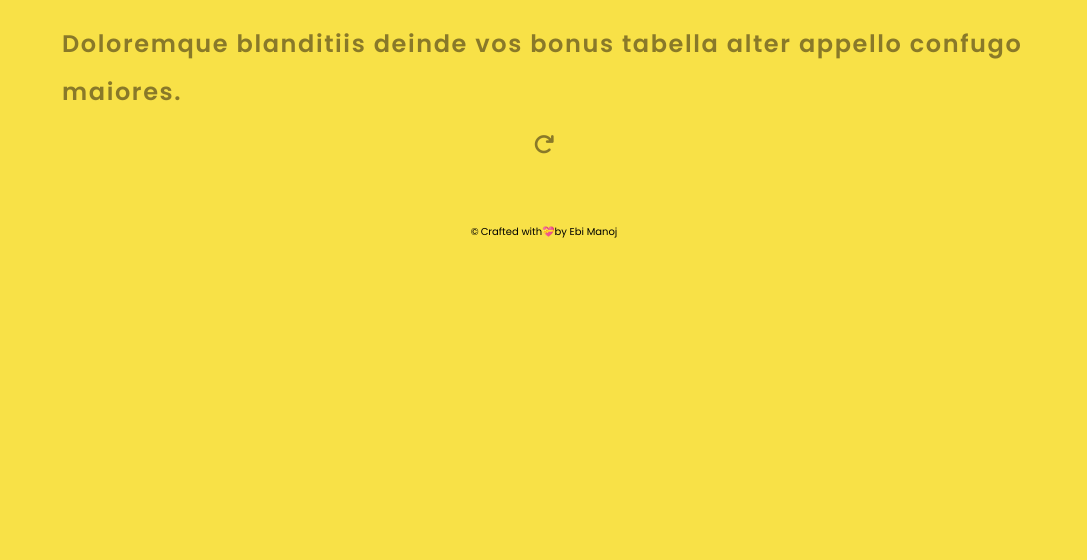
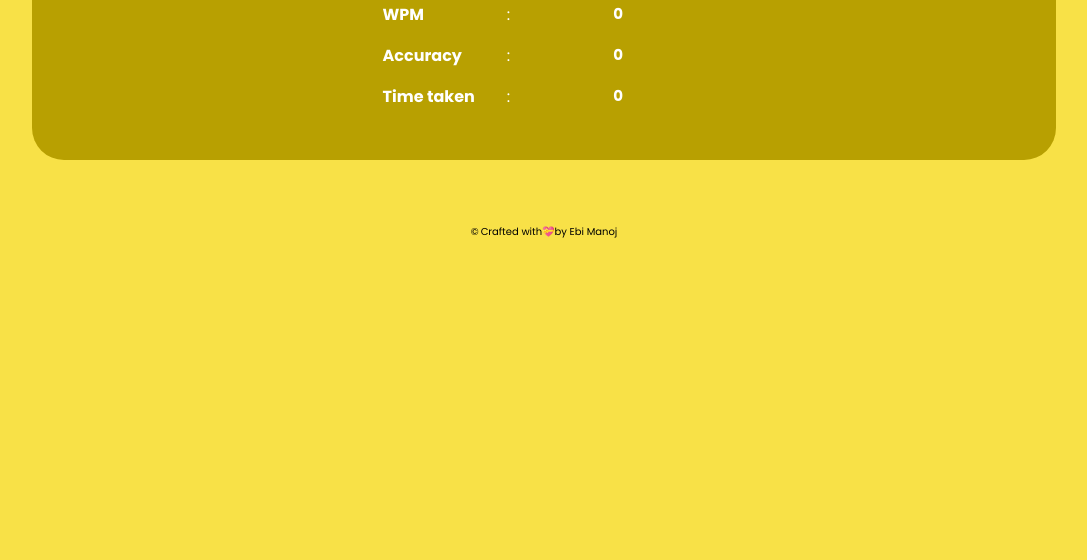
Before and after one commit to Ebi-manoj/TypeSprint, a website built with Vite: page index.html in a window 1280 px wide. Shown: the part 240-800 px from the top of the page, without its empty margins (96-1183 px from the left). Built offline with nearby package versions, Linux system fonts and the light colour scheme; a web font is replaced by a local one.

Commit message:
result css

```diff
--- a/index.html
+++ b/index.html
@@ -17,10 +17,13 @@
         <span><img src="images/logo.jpg" alt="logo" /></span>
         <p>Type Sprint</p>
       </div>
+      <div class="content-layout">
         <div class="settings">
           <ul class="setting-display">
             <li class="time-set"><i class="fa-solid fa-clock"></i>time</li>
-          <li class="word-set"><i class="fa-solid fa-a word-set"></i>words</li>
+            <li class="word-set">
+              <i class="fa-solid fa-a word-set"></i>words
+            </li>
             <li class="custom-set">
               <i class="fa-solid fa-wrench custom-set"></i>custom
             </li>
@@ -46,6 +49,21 @@
           </div>
         </div>
         <p class="reset"><i class="fa-solid fa-arrow-rotate-right"></i></p>
+        <div class="result">
+          <h1>Your Result!</h1>
+          <div class="result-category">
+            <h3>WPM</h3>
+            <p>:</p>
+            <h2 class="wpm-res">0</h2>
+            <h3>Accuracy</h3>
+            <p>:</p>
+            <h2 class="accuracy-res">0</h2>
+            <h3>Time taken</h3>
+            <p>:</p>
+            <h2 class="time-res">0</h2>
+          </div>
+        </div>
+      </div>
     </div>
     <footer>
       <p class="copy-right">&copy;<span>Crafted with💝by Ebi Manoj</span></p>
--- a/style.css
+++ b/style.css
@@ -190,3 +190,46 @@ footer p span {
 .active {
   color: white;
 }
+
+/* .......RESULT WINDOW */
+.content-layout {
+  height: auto;
+  width: auto;
+  position: relative;
+}
+.result {
+  width: 100%;
+  height: 100%;
+  position: absolute;
+  top: 0;
+  left: 0;
+  z-index: 10;
+  background-color: #b8a001;
+  border-radius: 2rem;
+  display: flex;
+  flex-direction: column;
+  justify-content: center;
+  align-items: center;
+  padding: 3%;
+  margin: 0 auto;
+  color: white;
+}
+.result h1 {
+  text-align: center;
+  font-size: 2rem;
+}
+.result-category {
+  margin: 1rem auto;
+  display: grid;
+  grid-template-columns: 2fr 3fr 2fr;
+  grid-row: 3;
+  gap: 0;
+}
+.result-category h3 {
+  font-size: 1rem;
+  margin-bottom: 1rem;
+}
+.result-category p {
+  font-size: 1rem;
+  margin-left: 2rem;
+}
```
Lines whose indentation alone changed are shown as unchanged.
